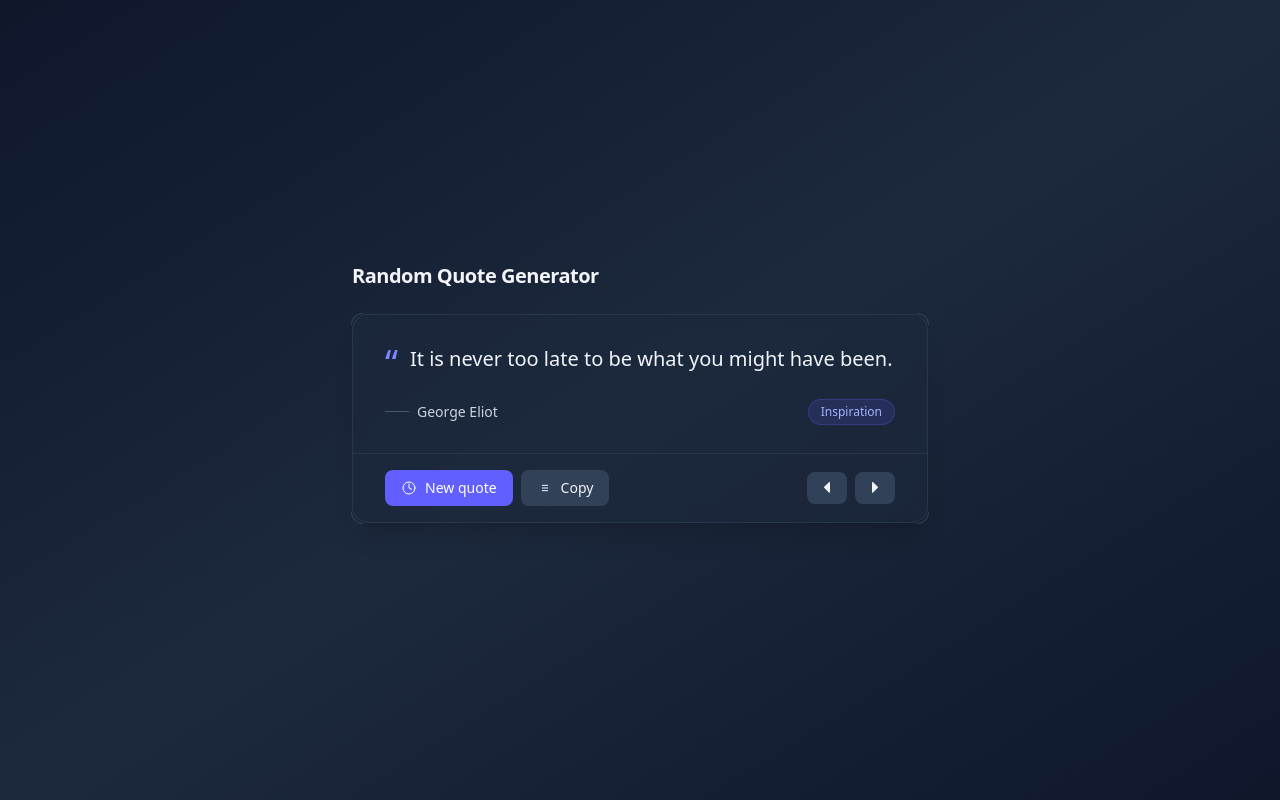
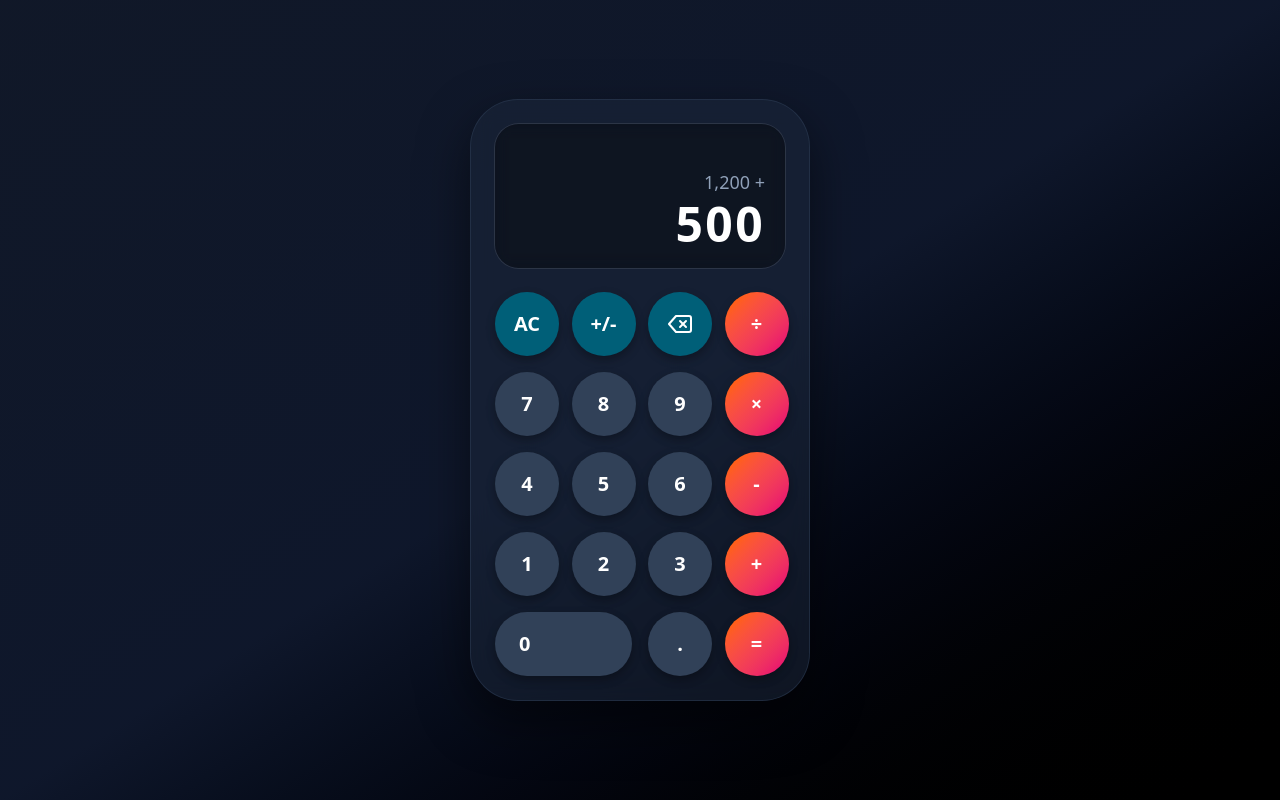
Before and after one commit to prabin738/React-Mini-Projects, a React app: page / in a window 1280 px wide. Built offline with nearby package versions, Linux system fonts and the light colour scheme; the HTML template or start-up script is replaced by a standard one.

Commit message:
3 projects done

```diff
--- a/src/App.jsx
+++ b/src/App.jsx
@@ -2,13 +2,15 @@ import React from "react";
 import LikeDislikeCounter from "./components/LikeDislikeCounter";
 import PasswordGenerator from "./components/PasswordGenerator";
 import RandomQuoteGenerator from "./components/RandomQuoteGenerator";
+import SimpleCalculator from "./components/SimpleCalculator";
 
 const App = () => {
   return (
     <div>
       {/* <LikeDislikeCounter /> */}
       {/* <PasswordGenerator /> */}
-      <RandomQuoteGenerator />
+      {/* <RandomQuoteGenerator /> */}
+      <SimpleCalculator />
     </div>
   );
 };
--- /dev/null
+++ b/src/components/SimpleCalculator.jsx
@@ -0,0 +1,80 @@
+import React, { useState } from "react";
+import { FiDelete } from "react-icons/fi";
+
+const Calculator = () => {
+  const [currentInput, setCurrentInput] = useState("");
+  const [previousInput, setPreviousInput] = useState("");
+  const [operator, setOperator] = useState("");
+
+  // Base style for all round floating buttons
+  const baseButtonStyle =
+    "cursor-pointer group flex h-16 w-16 items-center justify-center rounded-full text-xl font-bold text-white shadow-[0_4px_10px_rgba(0,0,0,0.3)] transition-all duration-200 ease-in-out hover:-translate-y-1 hover:shadow-[0_8px_15px_rgba(0,0,0,0.4)] active:translate-y-0 active:shadow-[0_2px_5px_rgba(0,0,0,0.3)]";
+
+  // Variant styles
+  const numberStyle = `${baseButtonStyle} bg-slate-700 hover:bg-slate-600`;
+  const topRowStyle = `${baseButtonStyle} bg-cyan-800 hover:bg-cyan-700 text-cyan-100`;
+  // Using a gradient for operators to make them stand out
+  const operatorStyle = `${baseButtonStyle} bg-gradient-to-br from-orange-500 to-pink-600 hover:from-orange-400 hover:to-pink-500`;
+
+  // Style for the wide "0" button (pill shape)
+  const zeroButtonStyle = `col-span-2 flex h-16 w-full items-center justify-start pl-6 rounded-full text-xl font-bold text-white bg-slate-700 shadow-[0_4px_10px_rgba(0,0,0,0.3)] transition-all duration-200 ease-in-out hover:-translate-y-1 hover:bg-slate-600 hover:shadow-[0_8px_15px_rgba(0,0,0,0.4)] active:translate-y-0 active:shadow-[0_2px_5px_rgba(0,0,0,0.3)]`;
+
+  return (
+    // Main Container with a dark gradient background
+    <div className="flex min-h-screen items-center justify-center bg-gradient-to-br from-gray-900 via-slate-900 to-black p-4 font-sans">
+      {/* Calculator Body Container */}
+      <div className="w-full max-w-[340px] rounded-[3rem] bg-slate-800/50 p-6 backdrop-blur-md shadow-[0_20px_50px_rgba(0,0,0,0.5)] border border-slate-700/50">
+        {/* Unique Floating Display Screen */}
+        <div className="mb-6 flex h-36 flex-col items-end justify-end rounded-3xl bg-black/40 p-5 shadow-inner ring-1 ring-white/10 backdrop-blur-sm">
+          {/* Previous Input (small text) */}
+          <div className="mb-1 text-lg font-medium text-slate-400">1,200 +</div>
+          {/* Current Input (large text) - uses tracking-wider for modern look */}
+          <div className="text-5xl font-extrabold tracking-wider text-white break-all line-clamp-2">
+            500
+          </div>
+        </div>
+
+        {/* Keypad Grid with larger gap for floating effect */}
+        <div className="grid grid-cols-4 gap-4">
+          {/* --- Row 1 --- */}
+          <button className={topRowStyle}>AC</button>
+          <button className={topRowStyle}>+/-</button>
+          <button className={topRowStyle}>
+            <FiDelete className="text-2xl" />
+          </button>
+          <button className={operatorStyle}>÷</button>
+
+          {/* --- Row 2 --- */}
+          <button className={numberStyle}>7</button>
+          <button className={numberStyle}>8</button>
+          <button className={numberStyle}>9</button>
+          <button className={operatorStyle}>×</button>
+
+          {/* --- Row 3 --- */}
+          <button className={numberStyle}>4</button>
+          <button className={numberStyle}>5</button>
+          <button className={numberStyle}>6</button>
+          <button className={operatorStyle}>-</button>
+
+          {/* --- Row 4 --- */}
+          <button className={numberStyle}>1</button>
+          <button className={numberStyle}>2</button>
+          <button className={numberStyle}>3</button>
+          <button className={operatorStyle}>+</button>
+
+          {/* --- Row 5 --- */}
+          {/* Zero (Wide Pill Shape) */}
+          <button className={zeroButtonStyle}>0</button>
+
+          {/* Decimal */}
+          <button className={numberStyle}>.</button>
+
+          {/* Equals */}
+          <button className={operatorStyle}>=</button>
+        </div>
+      </div>
+    </div>
+  );
+};
+
+export default Calculator;
```
